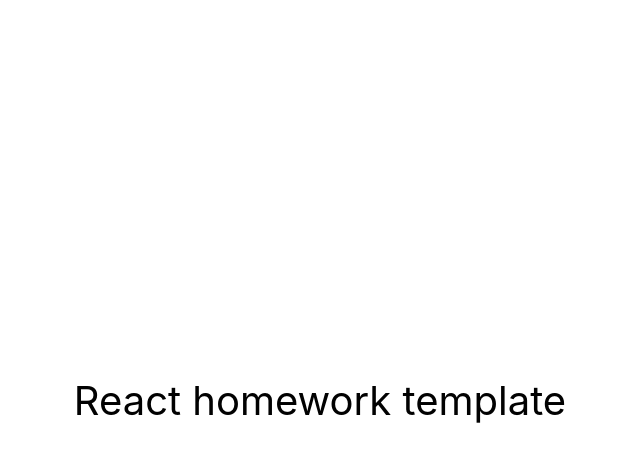
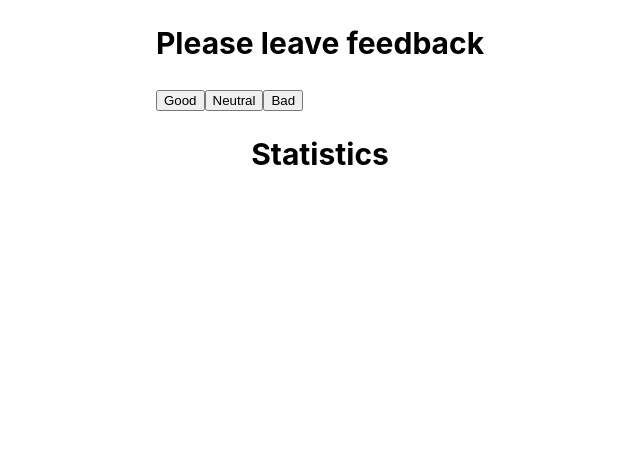
Before and after one commit to Lakei87/goit-react-hw-04-feedback, a React (Create React App) app: page / in a window 1280 px wide. Shown: the top 462 px of the page, without its empty margins (320-960 px from the left). Built offline with nearby package versions, Linux system fonts and the light colour scheme.

Commit message:
create feedbackOptions component

```diff
--- a/src/components/App.jsx
+++ b/src/components/App.jsx
@@ -1,16 +1,28 @@
+// import { Component } from "react";
+import FeedbackOptions from "./FeedbackOptions";
+import SectionTitle from "./SectionTitle";
+
 export const App = () => {
+
   return (
     <div
       style={{
-        height: '100vh',
+        // height: '100vh',
         display: 'flex',
-        justifyContent: 'center',
+        flexDirection: 'column',
+        // justifyContent: 'center',
         alignItems: 'center',
-        fontSize: 40,
+        fontSize: 20,
         color: '#010101'
       }}
     >
-      React homework template
+
+      <SectionTitle title={'Please leave feedback'}>
+        <FeedbackOptions options={['Good', 'Neutral', 'Bad']} />
+      </SectionTitle>
+
+      <SectionTitle title={'Statistics'}></SectionTitle>
+
     </div>
   );
 };
--- /dev/null
+++ b/src/components/FeedbackOptions/index.jsx
@@ -0,0 +1,38 @@
+import { Component } from "react";
+// import PropTypes from 'prop-types';
+
+class FeedbackOptions extends Component {
+    state = {
+        Good: 0,
+        Neutral: 0,
+        Bad: 0
+    }
+
+    handleButtonClick = e => {
+        const { textContent: btnName } = e.target;
+
+        this.setState(prevState => ({
+            [btnName]: prevState[btnName] + 1,
+        }))
+
+    }
+
+    render() {
+        const { options } = this.props;
+
+        return (
+            options.map((option, index) => {
+                return <button
+                    key={index}
+                    type="button"
+                    onClick={this.handleButtonClick}>{option}</button>;
+            })
+        )
+    }
+}
+
+// FeedbackOptions.proptypes = {
+//     props: PropTypes.arrayOf(PropTypes.string,),
+// }
+
+export default FeedbackOptions;
--- /dev/null
+++ b/src/components/SectionTitle/index.jsx
@@ -0,0 +1,8 @@
+const SectionTitle = ({title, children}) => {
+    return <div>
+        <h2 className="title">{title}</h2>
+        {children}
+    </div>
+}
+
+export default SectionTitle;
```
Also changed, not shown: src/components/Statistics/index.jsx (added).
